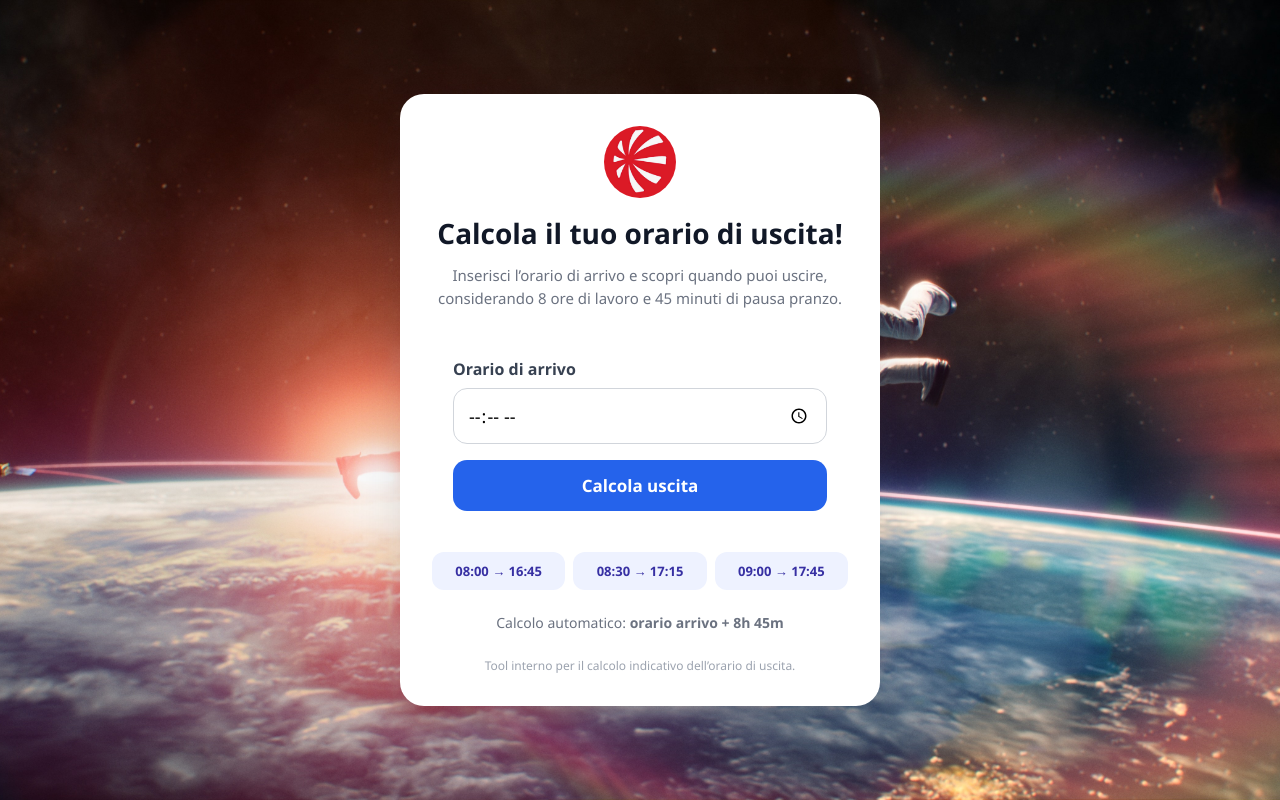
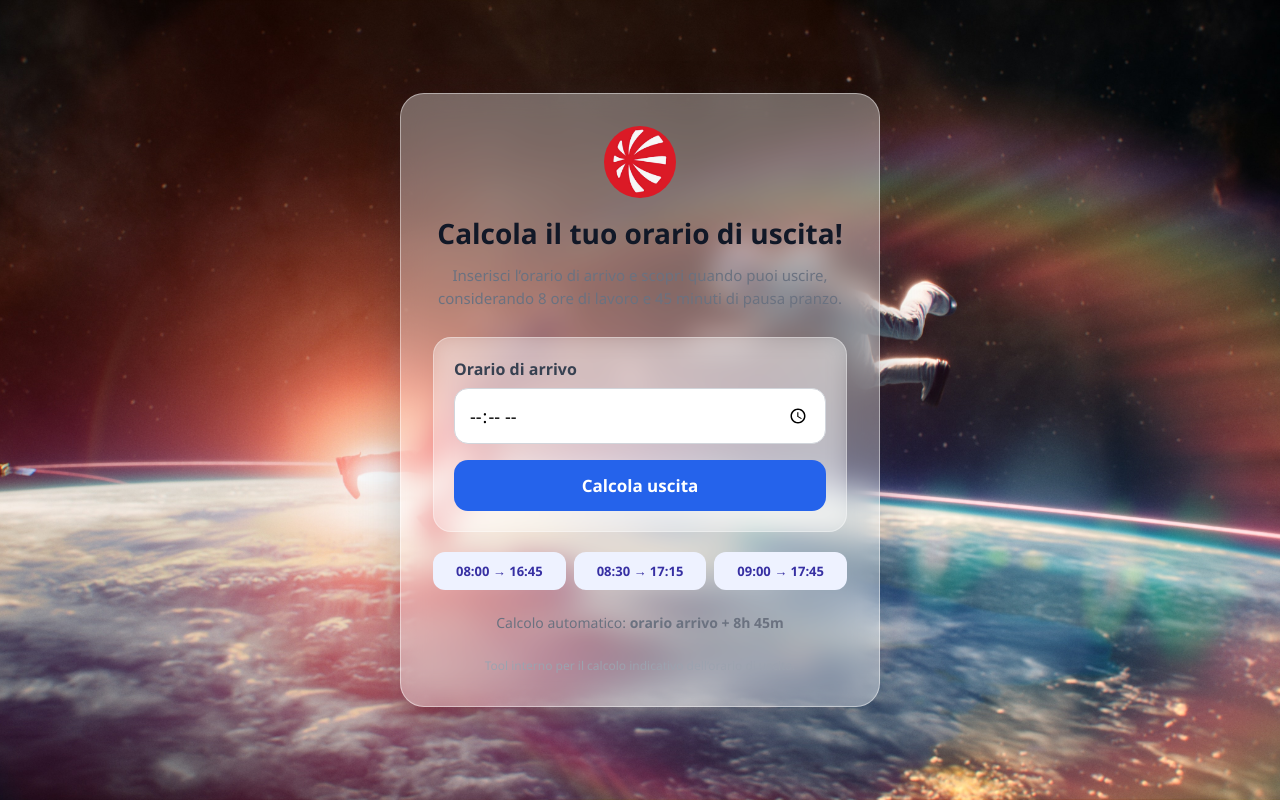
Before and after one commit to NicoloAyroldi/Calcola-il-tuo-Orario-di-Uscita-, a plain HTML site: page index.html in a window 1280 px wide. Drawn offline with Linux system fonts and the light colour scheme.

Commit message:
9th Update index.html

```diff
--- a/index.html
+++ b/index.html
@@ -29,10 +29,13 @@
     .container {
   width: 100%;
   max-width: 480px;
-      background: #ffffff;
+  background: rgba(255, 255, 255, 0.35);
+  backdrop-filter: blur(14px);
+  -webkit-backdrop-filter: blur(14px);
+  border: 1px solid rgba(255, 255, 255, 0.45);
   border-radius: 24px;
   padding: 32px;
-      box-shadow: 0 20px 50px rgba(31, 41, 55, 0.15);
+  box-shadow: 0 20px 50px rgba(31, 41, 55, 0.25);
   text-align: center;
     }
 
@@ -67,11 +70,10 @@
     }
 
    .card {
-    background: rgba(255, 255, 255, 0.35);
-    backdrop-filter: blur(12px);
-    -webkit-backdrop-filter: blur(12px);
-
-    border: 1px solid rgba(255, 255, 255, 0.4);
+  background: rgba(255, 255, 255, 0.25);
+  backdrop-filter: blur(10px);
+  -webkit-backdrop-filter: blur(10px);
+  border: 1px solid rgba(255, 255, 255, 0.35);
   border-radius: 18px;
   padding: 20px;
   margin-bottom: 20px;
```
Lines whose indentation alone changed are shown as unchanged.
